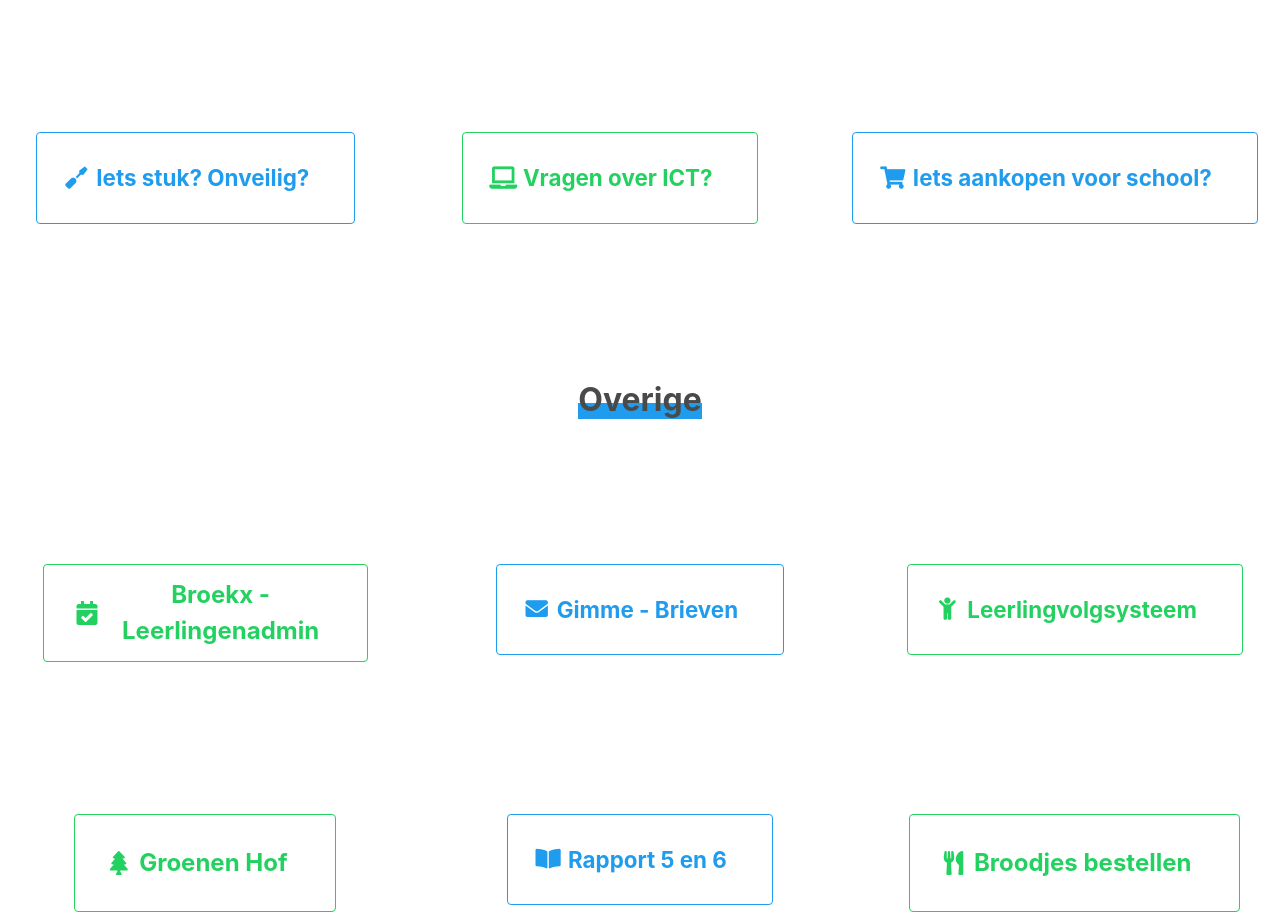
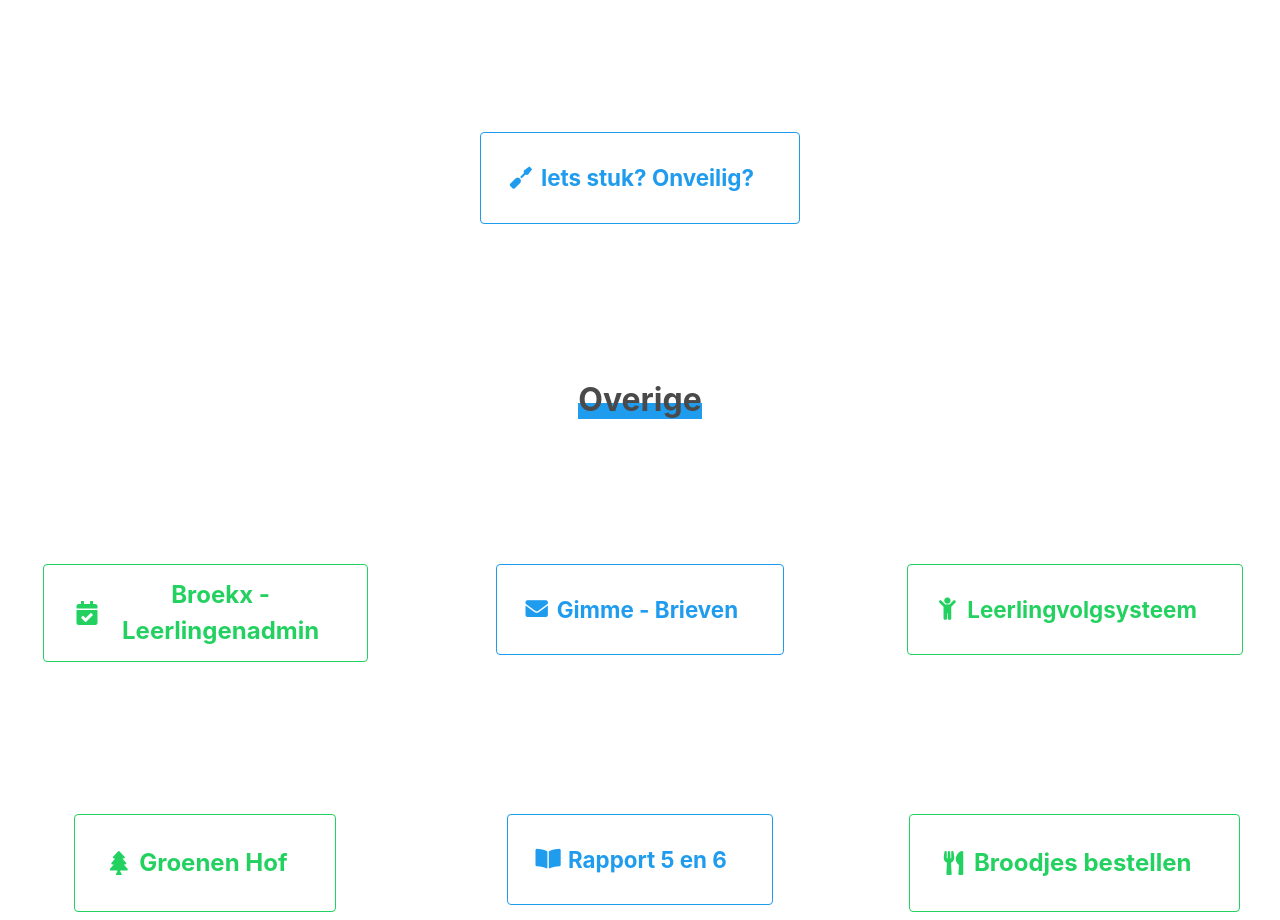
Before and after one commit to tubeeckx/personeel, a plain HTML site: page index.html in a window 1280 px wide. Shown: the part 920-1840 px from the top of the page. Drawn offline with Linux system fonts and the light colour scheme; a web font is replaced by a local one.

Commit message:
Update index.html

```diff
--- a/index.html
+++ b/index.html
@@ -66,7 +66,7 @@
             Iets stuk? Onveilig?
         </a>
     </div>
-    <div class="column has-text-centered">
+    <!--<div class="column has-text-centered">
         <a class="button is-success is-outlined" href="ict.html">
         <span class="icon">
           <i class="fas fa-laptop"></i>
@@ -81,7 +81,7 @@
         </span>
             Iets aankopen voor school?
         </a>
-    </div>
+    </div> -->
 </div>
 
 <!-- anders section -->
```
